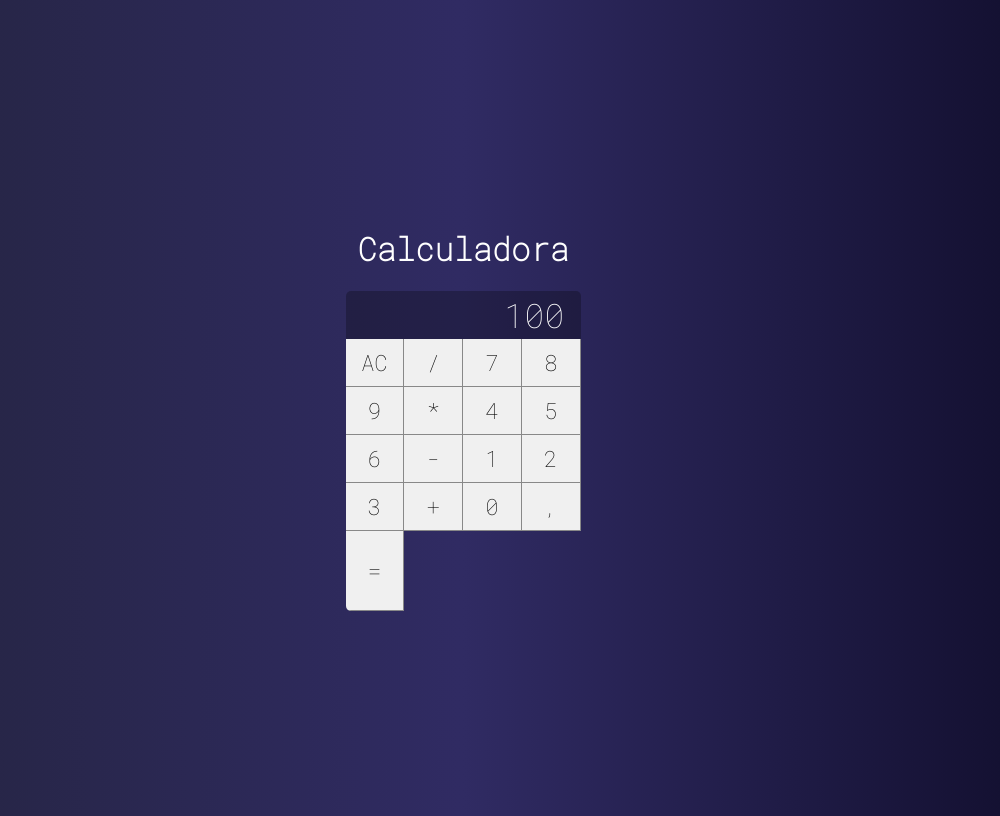
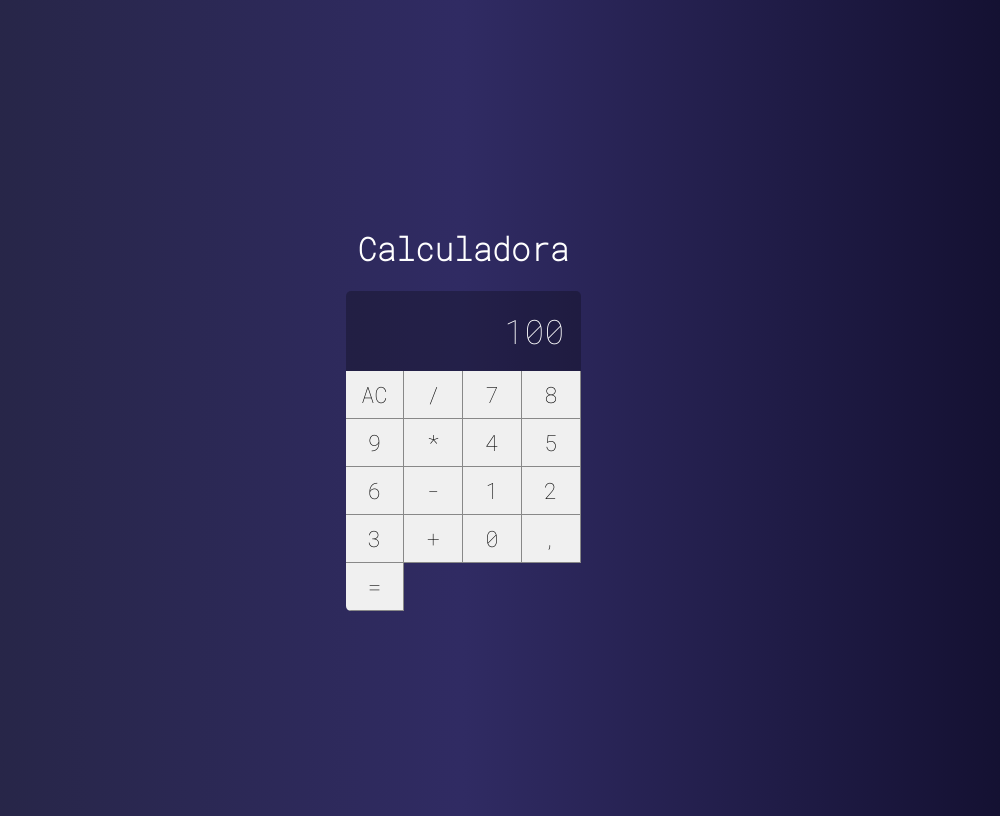
Before and after one commit to polyanetuag/calculadora, a React (Create React App) app: page / in a window 1280 px wide. Shown: the whole page, without its empty margins (177-1177 px from the left). Built offline with nearby package versions, Linux system fonts and the light colour scheme.

Commit message:
general adjustments

```diff
--- a/src/main/Calculator.css
+++ b/src/main/Calculator.css
@@ -6,5 +6,5 @@
 
   display: grid;
   grid-template-columns: repeat(4, 25%);
-  grid-template-rows: repeat(5, 48px);
+  grid-template-rows: 1fr repeat(5, 48px);
 }
```
